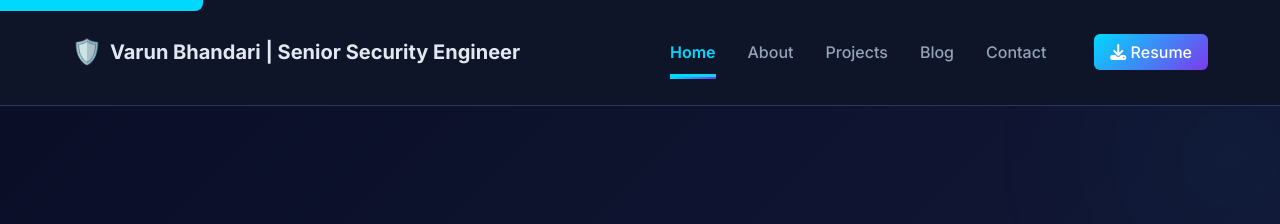
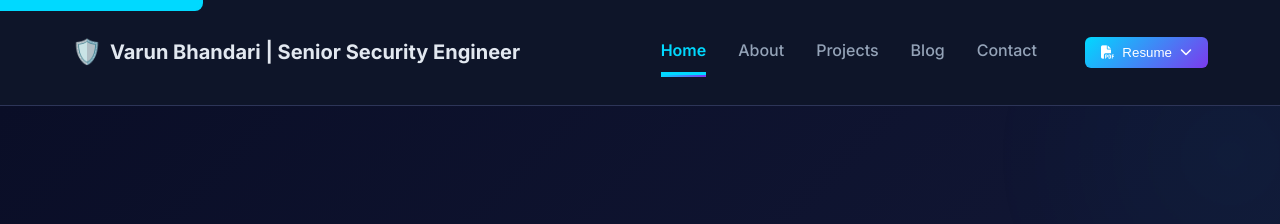
Before and after one commit to z-varun/z-varun, a Jekyll site: the page built from index.html, in a window 1280 px wide. Shown: the top 224 px of the page. Built offline with Jekyll 4.4.1, drawn with Linux system fonts in a browser that asks for light colours.

Commit message:
Added resume download and preview

```diff
--- a/_includes/navigation.html
+++ b/_includes/navigation.html
@@ -17,10 +17,19 @@
                 </a>
             </li>
             {% endfor %}
-            <li class="nav-item nav-resume">
-                <a href="/assets/resume.pdf" class="nav-link btn-resume" download>
-                    <i class="fas fa-download"></i> Resume
-                </a>
+            <li class="nav-item nav-resume dropdown">
+                <button class="nav-link btn-resume dropdown-toggle" id="resumeDropdown" aria-expanded="false">
+                    <i class="fas fa-file-pdf"></i> Resume
+                    <i class="fas fa-chevron-down dropdown-arrow"></i>
+                </button>
+                <div class="dropdown-menu" id="resumeMenu">
+                    <a href="/assets/files/VarunBhandari-8Yrs-DevSecOps.pdf" class="dropdown-item" target="_blank">
+                        <i class="fas fa-eye"></i> View Resume
+                    </a>
+                    <a href="/assets/files/VarunBhandari-8Yrs-DevSecOps.pdf" class="dropdown-item" download>
+                        <i class="fas fa-download"></i> Download Resume
+                    </a>
+                </div>
             </li>
         </ul>
     </div>
--- a/assets/css/main.css
+++ b/assets/css/main.css
@@ -1189,3 +1189,102 @@
         font-size: 1.5rem !important;
     }
 }
+
+/* ============================================
+   Resume Dropdown Menu
+   ============================================ */
+
+.nav-resume.dropdown {
+    position: relative;
+}
+
+.btn-resume.dropdown-toggle {
+    background: linear-gradient(135deg, var(--color-primary), var(--color-secondary));
+    padding: 0.5rem 1rem;
+    border-radius: 6px;
+    color: white;
+    border: none;
+    cursor: pointer;
+    display: flex;
+    align-items: center;
+    gap: 0.5rem;
+    transition: all 0.3s ease;
+}
+
+.btn-resume.dropdown-toggle:hover {
+    transform: translateY(-2px);
+    box-shadow: 0 4px 12px rgba(0, 217, 255, 0.3);
+}
+
+.dropdown-arrow {
+    font-size: 0.75rem;
+    transition: transform 0.3s ease;
+}
+
+.btn-resume.dropdown-toggle[aria-expanded="true"] .dropdown-arrow {
+    transform: rotate(180deg);
+}
+
+/* Dropdown Menu */
+.dropdown-menu {
+    position: absolute;
+    top: calc(100% + 0.5rem);
+    right: 0;
+    background: var(--bg-card);
+    border: 1px solid var(--border-color);
+    border-radius: 8px;
+    box-shadow: 0 8px 24px rgba(0, 0, 0, 0.5);
+    min-width: 200px;
+    opacity: 0;
+    visibility: hidden;
+    transform: translateY(-10px);
+    transition: all 0.3s ease;
+    z-index: 1000;
+    overflow: hidden;
+}
+
+.dropdown-menu.show {
+    opacity: 1;
+    visibility: visible;
+    transform: translateY(0);
+}
+
+.dropdown-item {
+    display: flex;
+    align-items: center;
+    gap: 0.75rem;
+    padding: 0.875rem 1.25rem;
+    color: var(--text-primary);
+    text-decoration: none;
+    transition: all 0.2s ease;
+    border-bottom: 1px solid var(--border-color);
+}
+
+.dropdown-item:last-child {
+    border-bottom: none;
+}
+
+.dropdown-item:hover {
+    background: var(--bg-tertiary);
+    color: var(--color-primary);
+    padding-left: 1.5rem;
+}
+
+.dropdown-item i {
+    font-size: 0.9rem;
+    width: 1.25rem;
+    text-align: center;
+}
+
+/* Mobile adjustments */
+@media (max-width: 768px) {
+    .dropdown-menu {
+        right: auto;
+        left: 50%;
+        transform: translateX(-50%) translateY(-10px);
+    }
+
+    .dropdown-menu.show {
+        transform: translateX(-50%) translateY(0);
+    }
+}
--- a/assets/js/main.js
+++ b/assets/js/main.js
@@ -45,3 +45,59 @@
 
     document.querySelectorAll('[data-animate]').forEach(el => observer.observe(el));
 }
+
+// ============================================
+// Resume Dropdown Menu Functionality
+// ============================================
+
+document.addEventListener('DOMContentLoaded', function() {
+    const resumeDropdown = document.getElementById('resumeDropdown');
+    const resumeMenu = document.getElementById('resumeMenu');
+
+    if (resumeDropdown && resumeMenu) {
+        // Toggle dropdown on button click
+        resumeDropdown.addEventListener('click', function(e) {
+            e.stopPropagation();
+            const isExpanded = this.getAttribute('aria-expanded') === 'true';
+
+            // Close any other open dropdowns first
+            document.querySelectorAll('.dropdown-menu.show').forEach(menu => {
+                if (menu !== resumeMenu) {
+                    menu.classList.remove('show');
+                    const btn = menu.previousElementSibling;
+                    if (btn) btn.setAttribute('aria-expanded', 'false');
+                }
+            });
+
+            // Toggle this dropdown
+            if (isExpanded) {
+                resumeMenu.classList.remove('show');
+                this.setAttribute('aria-expanded', 'false');
+            } else {
+                resumeMenu.classList.add('show');
+                this.setAttribute('aria-expanded', 'true');
+            }
+        });
+
+        // Close dropdown when clicking outside
+        document.addEventListener('click', function(e) {
+            if (!resumeDropdown.contains(e.target) && !resumeMenu.contains(e.target)) {
+                resumeMenu.classList.remove('show');
+                resumeDropdown.setAttribute('aria-expanded', 'false');
+            }
+        });
+
+        // Close dropdown when pressing Escape key
+        document.addEventListener('keydown', function(e) {
+            if (e.key === 'Escape') {
+                resumeMenu.classList.remove('show');
+                resumeDropdown.setAttribute('aria-expanded', 'false');
+            }
+        });
+
+        // Prevent dropdown from closing when clicking inside menu
+        resumeMenu.addEventListener('click', function(e) {
+            e.stopPropagation();
+        });
+    }
+});
```
Also changed, not shown: 2 other files.
